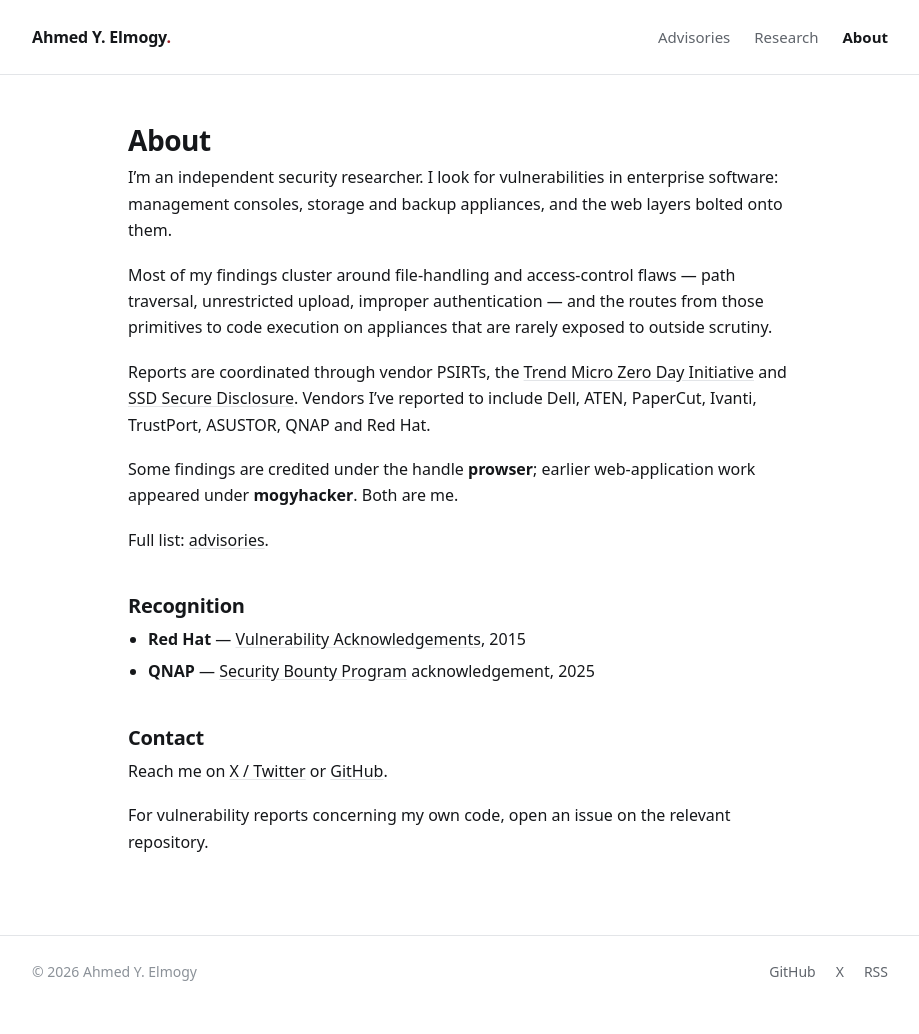
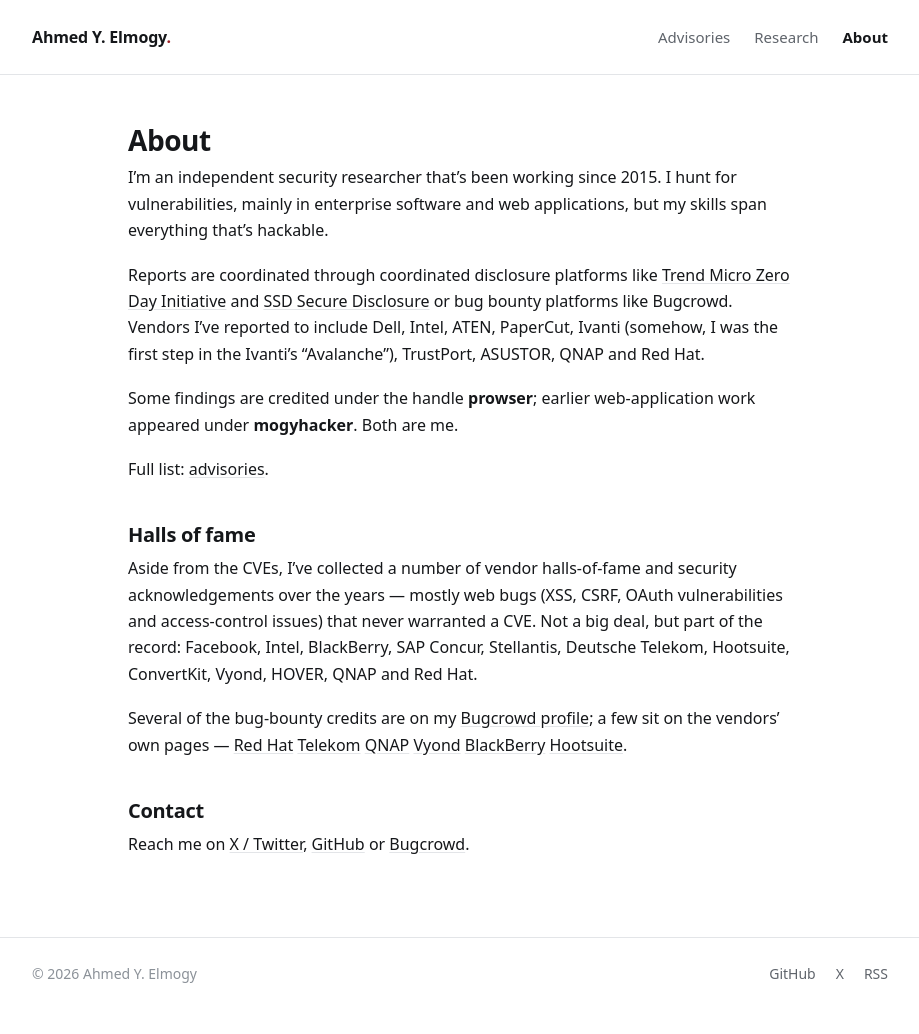
Before and after one commit to masterofthepuppets/masterofthepuppets.github.io, a Jekyll site: the page built from about.md, in a window 1280 px wide. Shown: the whole page, without its empty margins (180-1099 px from the left). Built offline with Jekyll 4.4.1, drawn with Linux system fonts in a browser that asks for light colours.

Commit message:
Update about.md

```diff
--- a/about.md
+++ b/about.md
@@ -4,40 +4,46 @@
 permalink: /about/
 description: >-
   Ahmed Y. Elmogy — independent security researcher. Vulnerability research in
-  enterprise management, storage and appliance software.
+  enterprise software and web applications.
 ---
 
-I'm an independent security researcher. I look for vulnerabilities in enterprise
-software: management consoles, storage and backup appliances, and the web layers
-bolted onto them.
+I'm an independent security researcher that's been working since 2015. I hunt for vulnerabilities,
+mainly in enterprise software and web applications, but my skills span everything that's hackable.
 
-Most of my findings cluster around file-handling and access-control flaws —
-path traversal, unrestricted upload, improper authentication — and the routes
-from those primitives to code execution on appliances that are rarely exposed to
-outside scrutiny.
-
-Reports are coordinated through vendor PSIRTs, the
+Reports are coordinated through coordinated disclosure platforms like
 [Trend Micro Zero Day Initiative](https://www.zerodayinitiative.com/) and
-[SSD Secure Disclosure](https://ssd-disclosure.com/). Vendors I've reported to
-include Dell, ATEN, PaperCut, Ivanti, TrustPort, ASUSTOR, QNAP and Red Hat.
+[SSD Secure Disclosure](https://ssd-disclosure.com/) or bug bounty platforms like Bugcrowd. Vendors I've reported to
+include Dell, Intel, ATEN, PaperCut, Ivanti (somehow, I was the first step in the Ivanti's "Avalanche"), TrustPort, ASUSTOR, QNAP and Red Hat.
 
 Some findings are credited under the handle **prowser**; earlier
 web-application work appeared under **mogyhacker**. Both are me.
 
 Full list: [advisories]({{ '/advisories/' | relative_url }}).
 
-## Recognition
+## Halls of fame
 
-- **Red Hat** — [Vulnerability Acknowledgements](https://access.redhat.com/articles/66234), 2015
-- **QNAP** — [Security Bounty Program](https://www.qnap.com/en-me/security-bounty-program) acknowledgement, 2025
+Aside from the CVEs, I've collected a number of vendor halls-of-fame and
+security acknowledgements over the years — mostly web bugs (XSS, CSRF, OAuth vulnerabilities and
+access-control issues) that never warranted a CVE. Not a big deal, but part of
+the record: Facebook, Intel, BlackBerry, SAP Concur, Stellantis, Deutsche
+Telekom, Hootsuite, ConvertKit, Vyond, HOVER, QNAP and Red Hat.
+
+Several of the bug-bounty credits are on my
+[Bugcrowd profile](https://bugcrowd.com/h/{{ site.bugcrowd_username }}); a few
+sit on the vendors' own pages —
+[Red Hat](https://access.redhat.com/articles/66234)
+[Telekom](https://www.telekom.com/en/company/data-privacy-and-security/news/acknowledgements-358300)
+[QNAP](https://www.qnap.com/en-me/security-bounty-program)
+[Vyond](https://help.vyond.com/hc/en-us/articles/17221671439764-How-do-I-Report-a-Security-Vulnerability)
+[BlackBerry](https://www.blackberry.com/en/secure-communications/services/psirt)
+[Hootsuite](https://www.hootsuite.com/security).
 
 ## Contact
 
 {% if site.email -%}
 Email: [{{ site.email }}](mailto:{{ site.email }})
 {% else -%}
-Reach me on [X / Twitter](https://x.com/{{ site.twitter_username }}) or
-[GitHub](https://github.com/{{ site.github_username }}).
+Reach me on [X / Twitter](https://x.com/{{ site.twitter_username }}),
+[GitHub](https://github.com/{{ site.github_username }}) or
+[Bugcrowd](https://bugcrowd.com/h/{{ site.bugcrowd_username }}).
 {% endif %}
-For vulnerability reports concerning my own code, open an issue on the relevant
-repository.
```
